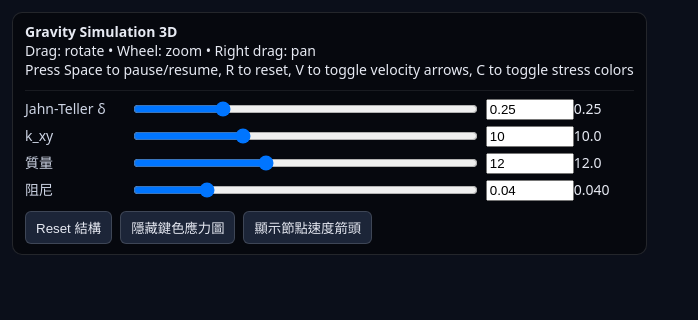
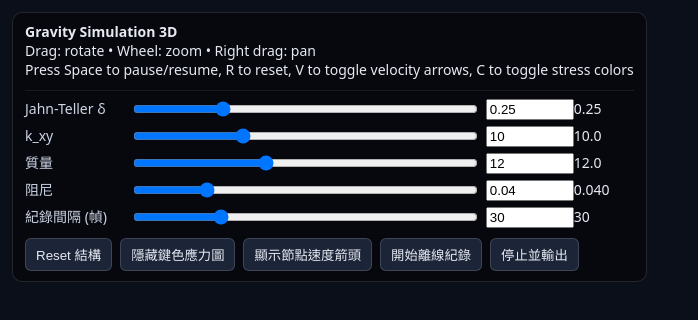
Before and after one commit to SCLi04000/gravity-sim1, a plain HTML site: page index.html in a window 1280 px wide. Shown: the whole page, without its empty margins (0-698 px from the left). Drawn offline with Linux system fonts and the light colour scheme.

Commit message:
Enhance controls with capture interval and recording
Added controls for capture interval and offline recording.

```diff
--- a/index.html
+++ b/index.html
@@ -12,6 +12,8 @@
       <div>Drag: rotate • Wheel: zoom • Right drag: pan</div>
       <div>Press Space to pause/resume, R to reset, V to toggle velocity arrows, C to toggle stress colors</div>
       <div id="energy"></div>
+      <div id="strain"></div>
+      <div id="analysis-status"></div>
       <div id="controls">
         <div class="control-row">
           <label for="delta">Jahn-Teller δ</label>
@@ -37,10 +39,18 @@
           <input id="dampingInput" type="number" min="0" max="0.2" step="0.001" value="0.04" />
           <span class="value">0.040</span>
         </div>
+        <div class="control-row">
+          <label for="captureInterval">紀錄間隔 (幀)</label>
+          <input id="captureInterval" type="range" min="1" max="120" step="1" value="30" />
+          <input id="captureIntervalInput" type="number" min="1" max="120" step="1" value="30" />
+          <span class="value">30</span>
+        </div>
         <div class="control-actions">
           <button id="reset-btn" type="button">Reset 結構</button>
           <button id="toggle-stress" type="button">隱藏鍵色應力圖</button>
           <button id="toggle-vel" type="button">顯示節點速度箭頭</button>
+          <button id="start-capture" type="button">開始離線紀錄</button>
+          <button id="stop-capture" type="button">停止並輸出</button>
         </div>
       </div>
     </div>
```
